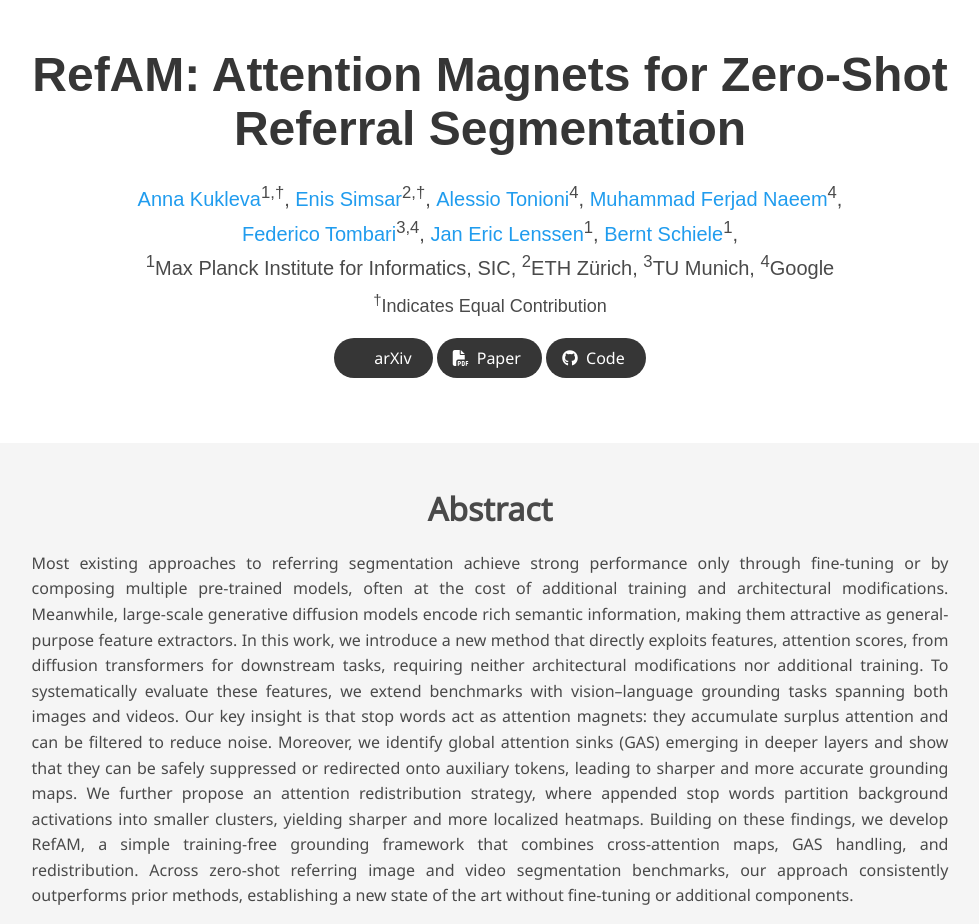
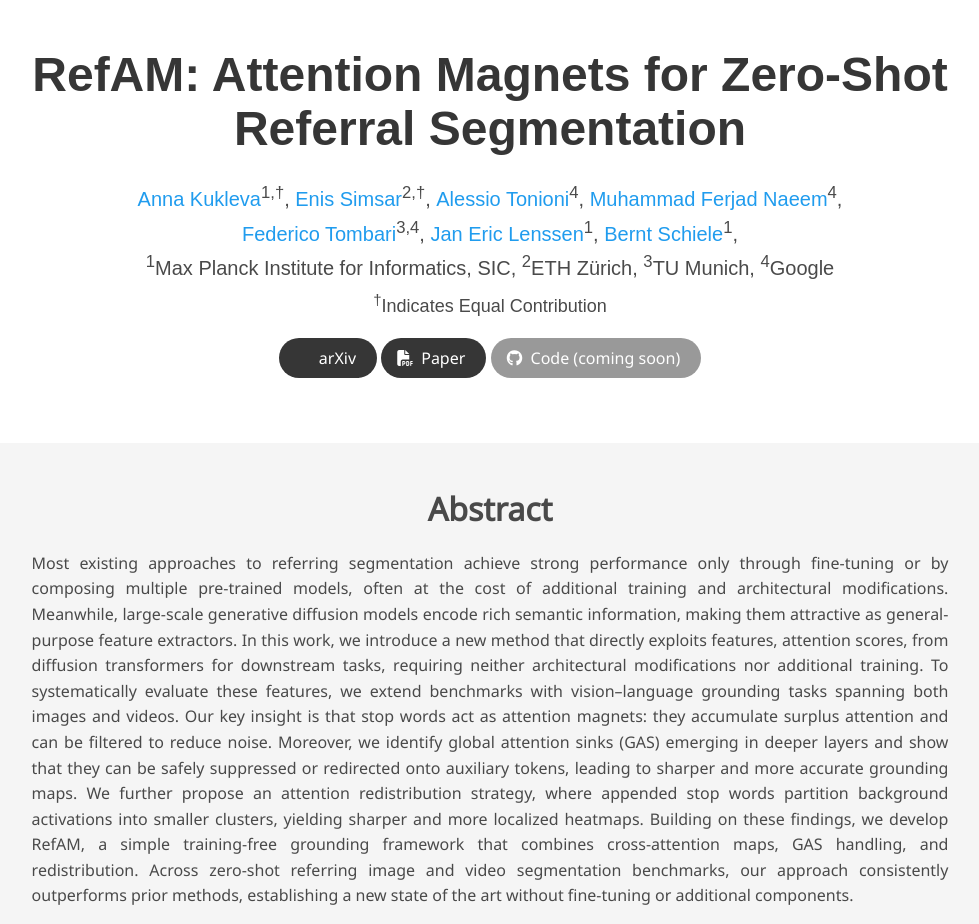
Before and after one commit to refam-diffusion/refam-diffusion.github.io, a plain HTML site: page index.html in a window 1280 px wide. Shown: the top 924 px of the page, without its empty margins (150-1129 px from the left). Drawn offline with nearby package versions, Linux system fonts and the light colour scheme; some icons are missing; a web font is replaced by a local one.

Commit message:
update links

```diff
--- a/index.html
+++ b/index.html
@@ -81,7 +81,7 @@
                     <div class="publication-links">
                       <!-- ArXiv abstract Link -->
                       <span class="link-block">
-                        <a href="#" target="_blank"
+                        <a href="https://arxiv.org/abs/2509.22650" target="_blank"
                         class="external-link button is-normal is-rounded is-dark">
                         <span class="icon">
                           <i class="ai ai-arxiv"></i>
@@ -91,7 +91,7 @@
                     </span>
                          <!-- Arxiv PDF link -->
                       <span class="link-block">
-                        <a href="#" target="_blank"
+                        <a href="https://arxiv.org/pdf/2509.22650" target="_blank"
                         class="external-link button is-normal is-rounded is-dark">
                         <span class="icon">
                           <i class="fas fa-file-pdf"></i>
@@ -113,12 +113,13 @@
 
                   <!-- Github link -->
                 <span class="link-block">
-                    <a href="#" target="_blank"
-                    class="external-link button is-normal is-rounded is-dark">
+                    <a href="#"
+                    class="external-link button is-normal is-rounded is-dark is-disabled"
+                    style="pointer-events: none; opacity: 0.5;" disabled>
                     <span class="icon">
                       <i class="fab fa-github"></i>
                     </span>
-                    <span>Code</span>
+                    <span>Code (coming soon)</span>
                   </a>
                 </span>
             </div>
```
